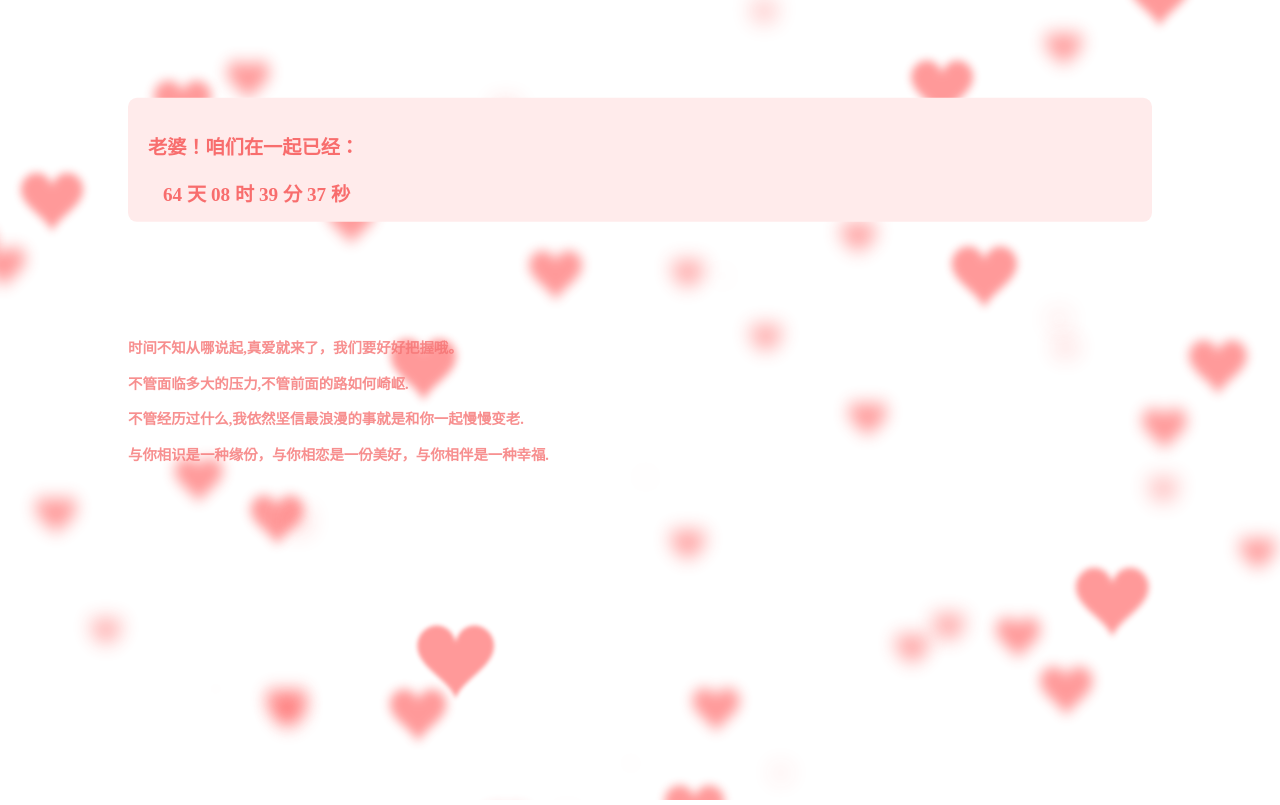
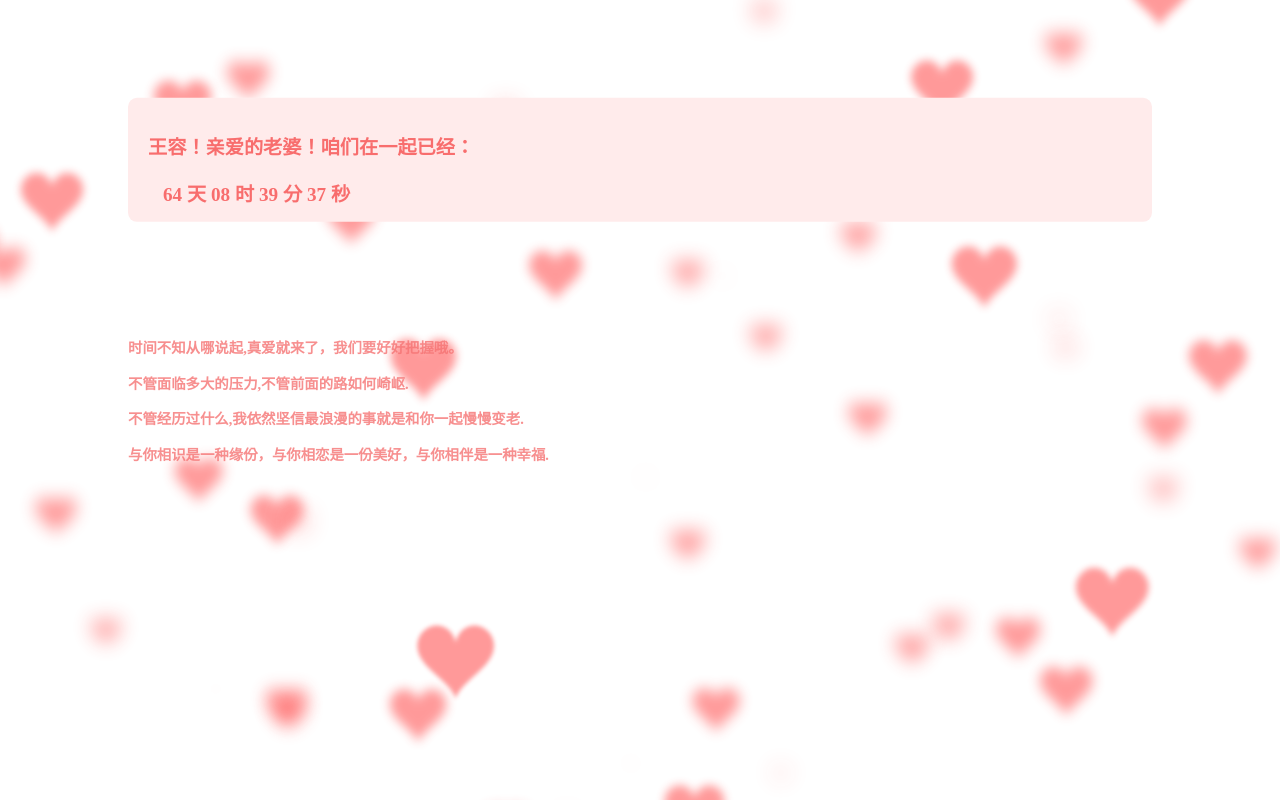
Before and after one commit to liyi2782/Liyi2782.github.io, a plain HTML site: page index.html in a window 1280 px wide. Drawn offline with Linux system fonts and the light colour scheme.

Commit message:
Update index.html

```diff
--- a/index.html
+++ b/index.html
@@ -3,7 +3,7 @@
 <head>
 <meta name="viewport" content="width=device-width,initial-scale=1.0,minimum-scale=1.0,maximum-scale=1.0,user-scalable=no" />
 <meta charset="utf-8">
-<title>老婆 I  LOVE  U ！</title>
+<title>王 容 I  LOVE  U ！</title>
 <script type="text/javascript" src="js/jquery.js"></script>
 <script type="text/javascript" src="js/functions.js"></script>
 <!-- <link href="favicon.ico" rel="shortcut icon" /> -->
@@ -82,7 +82,7 @@ body{
 <body>
 
 <div id="loveHeart">
-  <div id="words"><p  face="黑体">老婆！咱们在一起已经：</p>
+  <div id="words"><p  face="黑体">王容！亲爱的老婆！咱们在一起已经：</p>
     <div id="messages">
       <div id="elapseClock"></div>
     </div>
```
